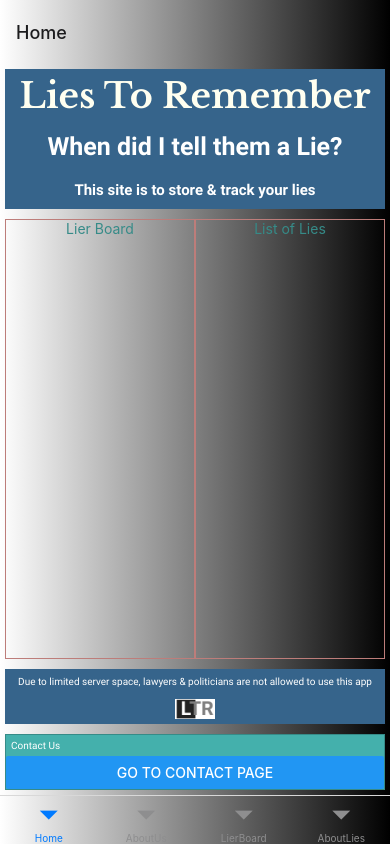
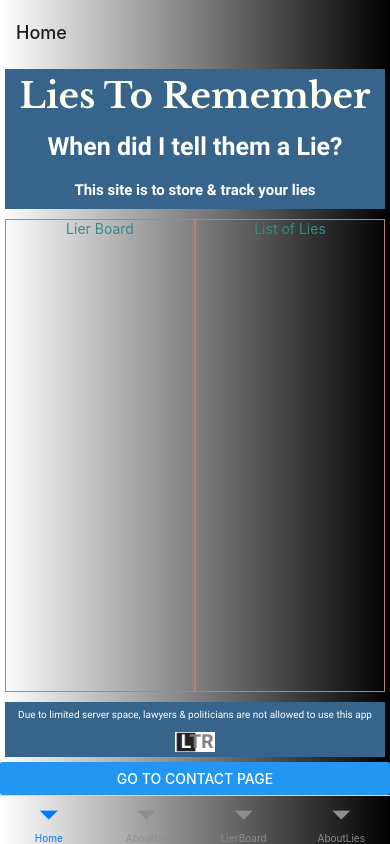
Before and after one commit to psteingh/LTRapp, a React Native app: screen /Home in a window 390 px wide. Built offline with nearby package versions, Linux system fonts and the light colour scheme.

Commit message:
ltrapp0512956

```diff
--- a/components/Home.js
+++ b/components/Home.js
@@ -17,14 +17,13 @@ import Footer from '../home/Footer';
         <HomeMid />
         <Footer />
 
-        <View style={styles.contactButtonContainer}>
-        <Text style={styles.contactButtonText}>Contact Us</Text>
+        {/* <View style={styles.contactButtonContainer}> */}
+        {/* <Text style={styles.contactButtonText}>Contact Us</Text> */}
         <Button
             title="Go to Contact Page"
             onPress={() => navigation.navigate('MyTabs',
             {screen: 'ContactPage'})}
             style={styles.contactButton} />
-        </View>
 
         </View>
     );
```
